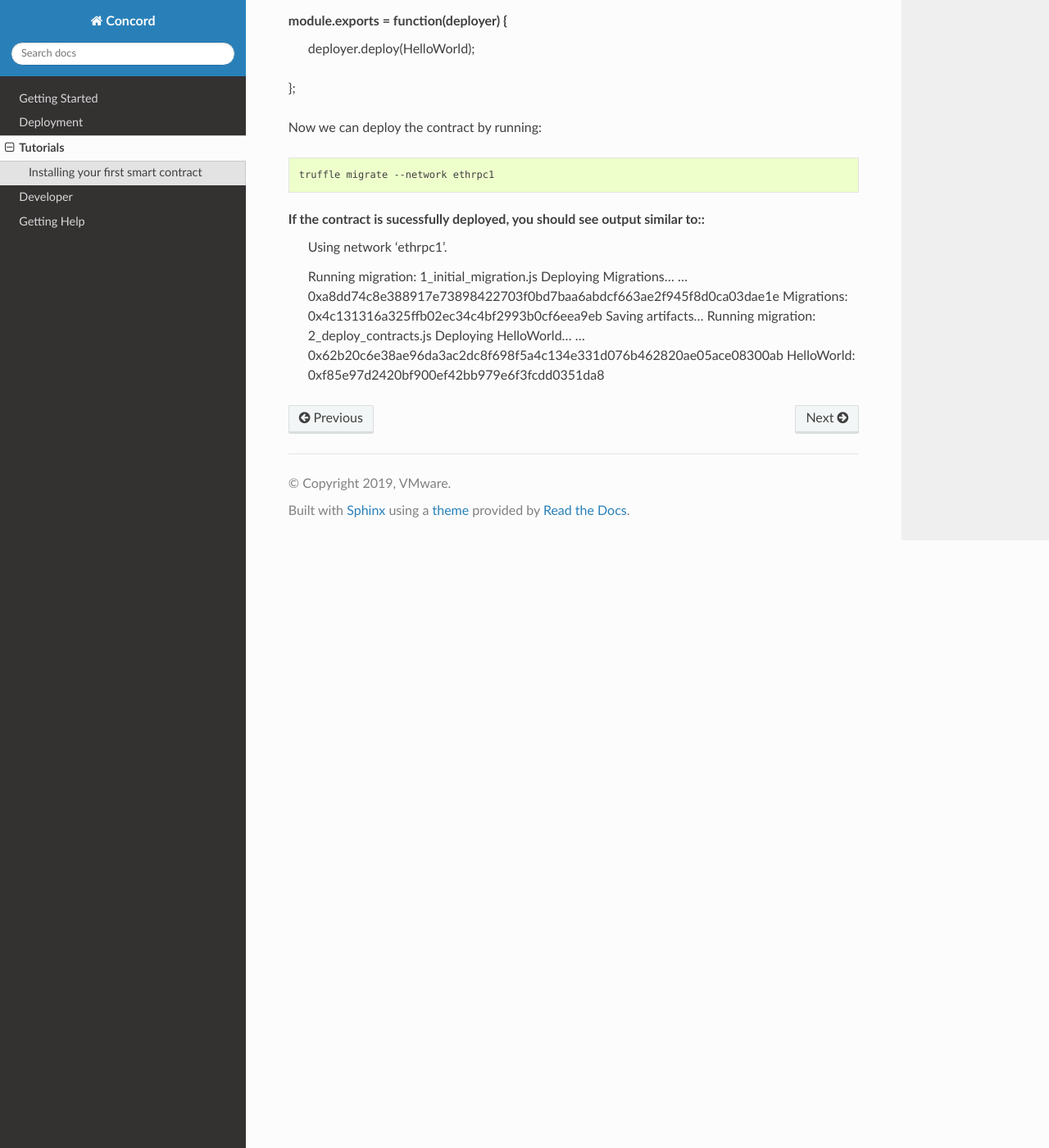
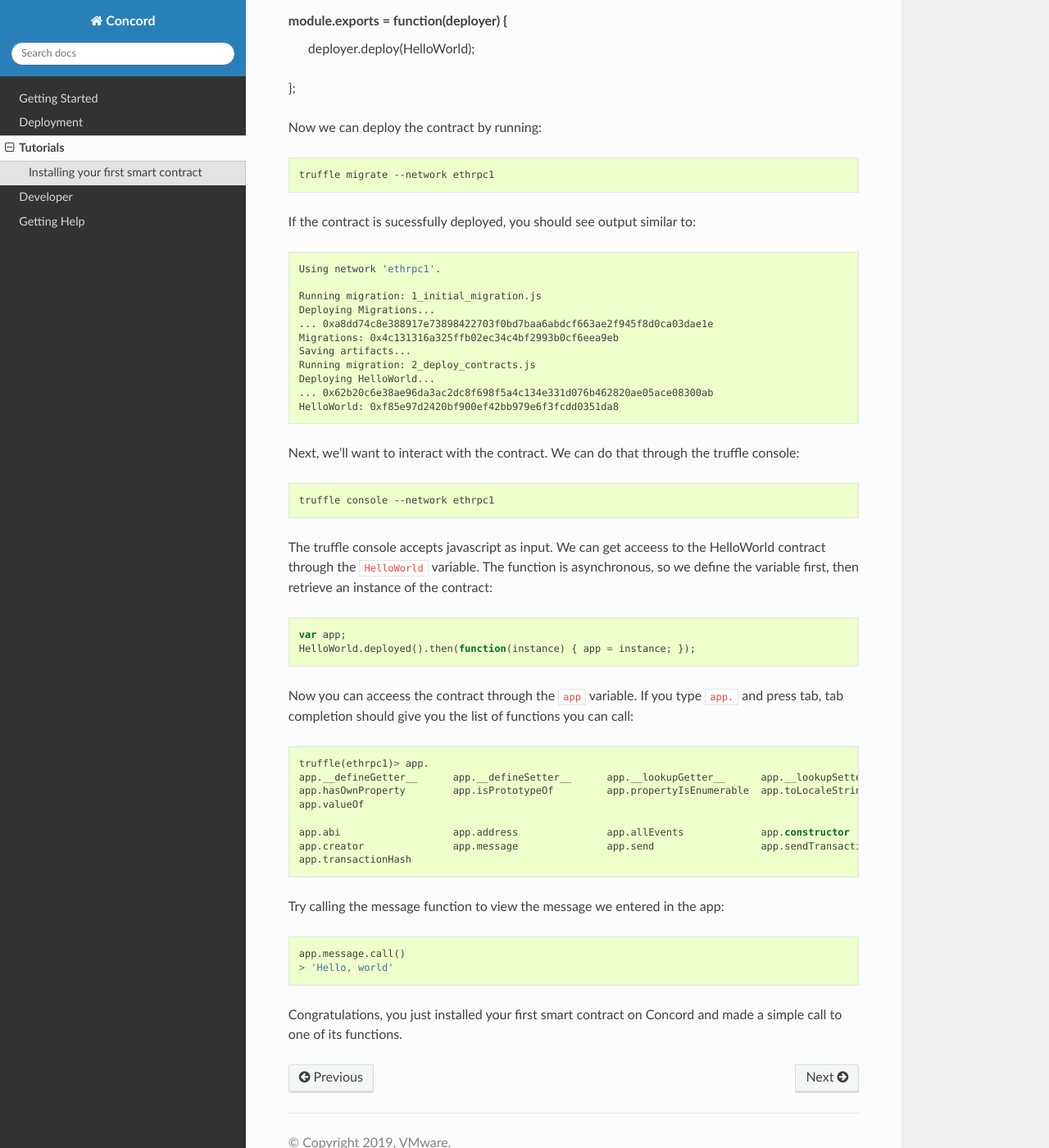
Before and after one commit to vmware-archive/concord, a Sphinx documentation site: the page built from docs/tutorials/tutorials.rst, in a window 1280 px wide and 1400 px high, scrolled down 1285 px. Shown: the whole window at 82% size. Built offline with Sphinx 7.4.7 and the Read the Docs theme 2.0.0, drawn with Linux system fonts in a browser that asks for light colours.

Commit message:
Add calls to tutorial

```diff
--- a/docs/tutorials/tutorials.rst
+++ b/docs/tutorials/tutorials.rst
@@ -61,6 +61,7 @@
   truffle migrate --network ethrpc1
 
 If the contract is sucessfully deployed, you should see output similar to::
+
     Using network 'ethrpc1'.
 
     Running migration: 1_initial_migration.js
@@ -72,3 +73,35 @@
     Deploying HelloWorld...
     ... 0x62b20c6e38ae96da3ac2dc8f698f5a4c134e331d076b462820ae05ace08300ab
     HelloWorld: 0xf85e97d2420bf900ef42bb979e6f3fcdd0351da8
+
+Next, we'll want to interact with the contract. We can do that through the truffle
+console::
+
+  truffle console --network ethrpc1
+
+.. highlight:: javascript
+The truffle console accepts javascript as input.
+We can get acceess to the HelloWorld contract through the ``HelloWorld`` variable.
+The function is asynchronous, so we define the variable first, then retrieve an instance of the contract::
+
+   var app;
+   HelloWorld.deployed().then(function(instance) { app = instance; });
+
+Now you can acceess the contract through the ``app`` variable. If you type ``app.`` and press tab, tab completion
+should give you the list of functions you can call::
+
+   truffle(ethrpc1)> app.
+   app.__defineGetter__      app.__defineSetter__      app.__lookupGetter__      app.__lookupSetter__      app.__proto__
+   app.hasOwnProperty        app.isPrototypeOf         app.propertyIsEnumerable  app.toLocaleString        app.toString
+   app.valueOf
+
+   app.abi                   app.address               app.allEvents             app.constructor           app.contract
+   app.creator               app.message               app.send                  app.sendTransaction
+   app.transactionHash
+
+Try calling the message function to view the message we entered in the app::
+
+   app.message.call()
+   > 'Hello, world'
+
+Congratulations, you just installed your first smart contract on Concord and made a simple call to one of its functions.
```
Also changed, not shown: 5 other files.
